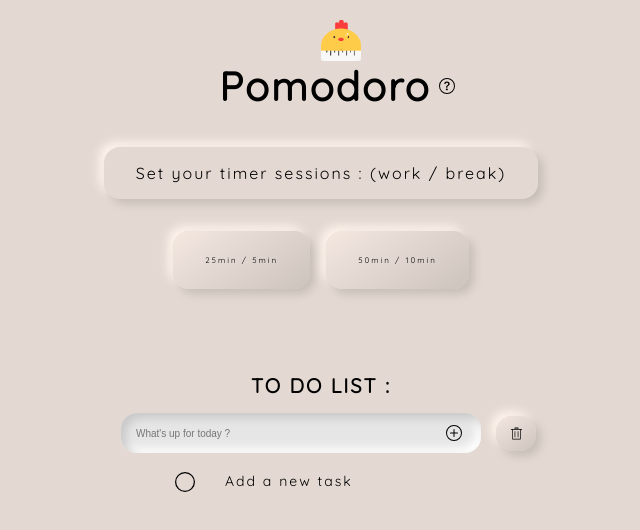
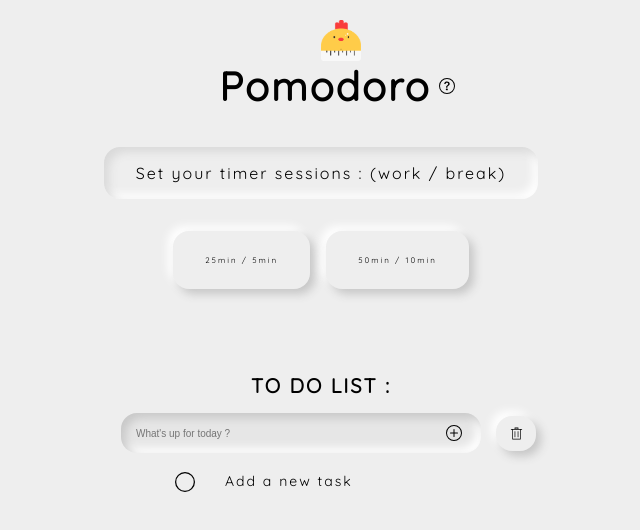
Before and after one commit to sohechai/pomodoro_web_app, a React (Create React App) app in the folder pomodoro_frontend/: page / in a window 1280 px wide. Shown: the top 530 px of the page, without its empty margins (319-959 px from the left). Built offline with nearby package versions, Linux system fonts and the light colour scheme.

Commit message:
color change OK

```diff
--- a/pomodoro_frontend/src/components/Header.js
+++ b/pomodoro_frontend/src/components/Header.js
@@ -13,7 +13,7 @@ function Header() {
 		left: '50%',
 		transform: 'translate(-50%, -50%)',
 		width: 320,
-		bgcolor: '#e4d9d2',
+		bgcolor: '#ffffff',
 		border: 'none',
 		borderRadius: '17px',
 		boxShadow: 24,
--- a/pomodoro_frontend/src/styles/style.scss
+++ b/pomodoro_frontend/src/styles/style.scss
@@ -41,7 +41,7 @@ body {
 	bottom: 0;
 	right: 0;
 	left: 0;
-	background: #e4d9d2;
+	background: #eeeeee;
 	background-size: cover;
 	background-position: center;
 	letter-spacing: 2px;
@@ -114,9 +114,9 @@ section.description {
 			font-size: 16px;
 			padding: 16px 32px;
 			border-radius: 16px;
-			background: #e4d9d2;
-			box-shadow: 5px 5px 10px #c6bdb7,
-				-5px -5px 10px #fff5ed;
+			background: #eeeeee;
+			box-shadow: inset 5px 5px 10px #d9d9d9,
+				inset -5px -5px 10px #ffffff;
 
 			@media (height < 1000px) {
 				margin-top: 0;
@@ -137,16 +137,16 @@ section.description {
 				margin: 64px 8px;
 				padding: 24px 32px;
 				border-radius: 16px;
-				background: linear-gradient(145deg, #f4e8e1, #cdc3bd);
-				box-shadow: 5px 5px 10px #c6bdb7,
-					-5px -5px 10px #fff5ed;
+				background: #eeeeee;
+				box-shadow: 5px 5px 10px #c6c6c6,
+					-5px -5px 10px #ffffff;
 				transition: background-color 1s ease-out;
 
 				&:hover {
 					cursor: pointer;
-					background: linear-gradient(145deg, #cdc3bd, #f4e8e1);
-					box-shadow: 18px 18px 36px #e2d7d0,
-						-18px -18px 36px #e6dbd4;
+					background: linear-gradient(145deg, #d6d6d6, #ffffff);
+					box-shadow: 5px 5px 10px #c6c6c6,
+						-5px -5px 10px #ffffff;
 				}
 
 				@media (height < 1000px) {
@@ -222,15 +222,15 @@ section.todolist {
 		align-items: center;
 		text-align: center;
 		border-radius: 16px;
-		background: linear-gradient(145deg, #f4e8e1, #cdc3bd);
-		box-shadow: 5px 5px 10px #c6bdb7,
-			-5px -5px 10px #fff5ed;
+		background: #eeeeee;
+		box-shadow: 5px 5px 10px #c6c6c6,
+			-5px -5px 10px #ffffff;
 
 		&:hover {
 			cursor: pointer;
-			background: linear-gradient(145deg, #cdc3bd, #f4e8e1);
-			box-shadow: 18px 18px 36px #e2d7d0,
-				-18px -18px 36px #e6dbd4;
+			background: linear-gradient(145deg, #d6d6d6, #ffffff);
+			box-shadow: 5px 5px 10px #c6c6c6,
+				-5px -5px 10px #ffffff;
 		}
 
 		>svg {
```
